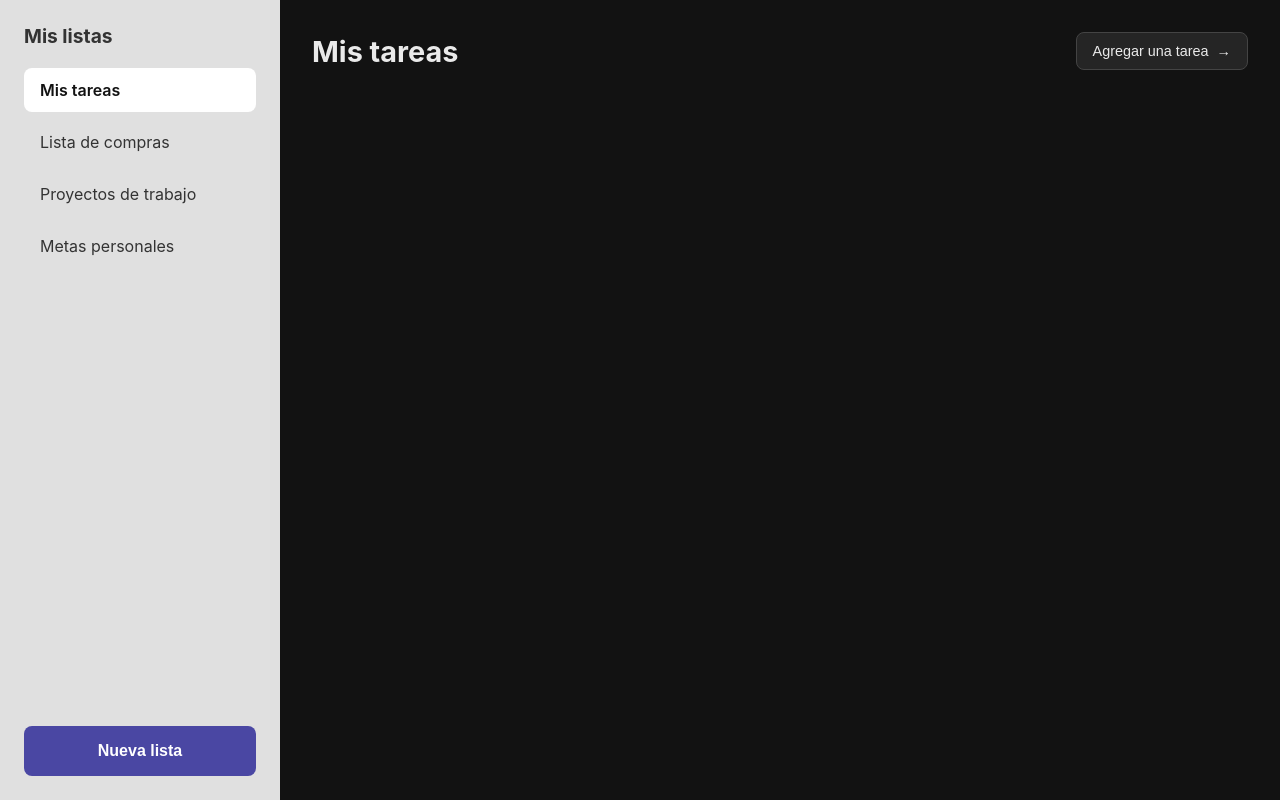
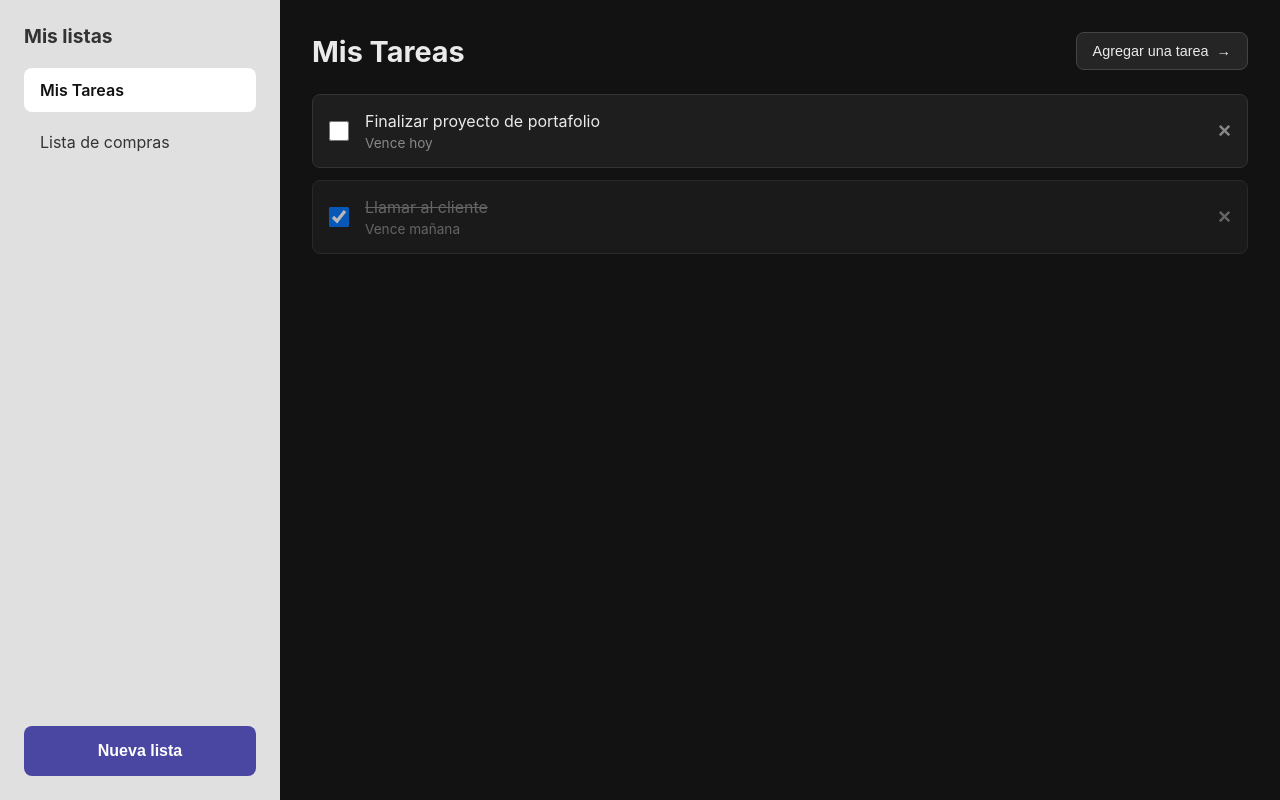
Before and after one commit to FranciscoGarc/mi-todo-list, a React (Vite) app: page / in a window 1280 px wide. Built offline with nearby package versions, Linux system fonts and the light colour scheme.

Commit message:
feat: listas y tareas unificadas balatro

```diff
--- a/src/App.jsx
+++ b/src/App.jsx
@@ -15,75 +15,108 @@ const initialTasks = [
 ];
 */
 
+const initialData = [
+    {
+        id: 1,
+        name: 'Mis Tareas',
+        tasks: [
+            { id: 101, title: 'Finalizar proyecto de portafolio', dueDate: 'Vence hoy', completed: false },
+            { id: 102, title: 'Llamar al cliente', dueDate: 'Vence mañana', completed: true },
+        ],
+    },
+    {
+        id: 2,
+        name: 'Lista de compras',
+        tasks: [
+            { id: 201, title: 'Leche', dueDate: 'Vence hoy', completed: false },
+            { id: 202, title: 'Pan', dueDate: 'Vence mañana', completed: false },
+            { id: 203, title: 'Huevos', dueDate: 'Vence en 2 días', completed: false },
+        ],
+    },
+];
+
 function App() {
-    // State to manage tasks
-    const [tasks, setTasks] = useState(() => {
-        const savedTasks = localStorage.getItem('tasks_v1');
-        if (savedTasks) {
-            return JSON.parse(savedTasks);
-        }else {
-            return [];
-        }
+    const [lists, setLists] = useState(() => {
+        const savedData = localStorage.getItem('todo_app_data_v2');
+        return savedData ? JSON.parse(savedData) : initialData;
+    });
+    const [activeListId, setActiveListId] = useState(() => {
+        const savedData = localStorage.getItem('todo_app_data_v2');
+        return savedData ? JSON.parse(savedData)[0]?.id : 1;
     });
     useEffect(() => {
-        localStorage.setItem('tasks_v1', JSON.stringify(tasks));
-    }, [tasks]);
-    const [isModalOpen, setIsModalOpen] = useState(false);
+        localStorage.setItem('todo_app_data_v2', JSON.stringify(lists));
+    }, [lists]);
+
+    const activeList = lists.find(list => list.id === activeListId) || lists[0];
+    const [isAddModalOpen, setIsAddModalOpen] = useState(false);
     const [editingTask, setEditingTask] = useState(null);
-    // Handlers for modal and task operations
-    const handleOpenModal = () => setIsModalOpen(true);
-    const handleCloseModal = () => setIsModalOpen(false);
-    // Handlers for editing tasks modal
-    const handleOpenEditModal = (task) => setEditingTask(task);
     const handleCloseEditModal = () => setEditingTask(null);
-
-    const handleAddTask = (newTask) => {
-        setTasks(prevTask => [newTask, ...prevTask]);
-    }
-    const handleToggleTask = (taskId) => {
-        setTasks(prevTasks =>
-            prevTasks.map(task => {
-                if (task.id === taskId) {
-                    return {...task, completed: !task.completed};
-                }
-                return task;
-            })
-        );
-    };
-    const handleDeleteTask = (taskId) => {
-        setTasks(prevTasks =>
-            prevTasks.filter(task => task.id !== taskId)
+    const handleAddTask = (newTaskData) => {
+        setLists(prevLists =>
+            prevLists.map(list =>
+                list.id === activeListId
+                    ? { ...list, tasks: [newTaskData, ...list.tasks] }
+                    : list
+            )
         );
     };
 
     const handleUpdateTask = (taskId, updatedData) => {
-        setTasks(prevTasks =>
-            prevTasks.map(task =>
-                task.id === taskId ? { ...task, ...updatedData } : task
+        setLists(prevLists =>
+            prevLists.map(list =>
+                list.id === activeListId
+                    ? { ...list, tasks: list.tasks.map(task => task.id === taskId ? { ...task, ...updatedData } : task) }
+                    : list
             )
         );
-        handleCloseEditModal(); // Cerramos el modal después de actualizar
+        handleCloseEditModal();
     };
 
+    const handleToggleTask = (taskId) => {
+        setLists(prevLists =>
+            prevLists.map(list =>
+                list.id === activeListId
+                    ? { ...list, tasks: list.tasks.map(task => task.id === taskId ? { ...task, completed: !task.completed } : task) }
+                    : list
+            )
+        );
+    };
+
+    const handleDeleteTask = (taskId) => {
+        setLists(prevLists =>
+            prevLists.map(list =>
+                list.id === activeListId
+                    ? { ...list, tasks: list.tasks.filter(task => task.id !== taskId) }
+                    : list
+            )
+        );
+    };
     return (
         <div className="app-container">
-            <Sidebar/>
+            <Sidebar
+                lists={lists}
+                activeListId={activeListId}
+                setActiveListId={setActiveListId}
+            />
             <TaskList
-                tasks={tasks}
-                onAddTaskClick={handleOpenModal}
+                activeList={activeList}
+                onAddTaskClick={() => setIsAddModalOpen(true)}
                 onToggleTask={handleToggleTask}
                 onDeleteTask={handleDeleteTask}
-                onEditTask={handleOpenEditModal}
+                onEditTask={(task) => setEditingTask(task)}
             />
-            {isModalOpen &&
-                <AddTaskModal onClose={handleCloseModal} onAddTask={handleAddTask} />}
-            {editingTask && (
+            {isAddModalOpen &&
+                <AddTaskModal
+                    onClose={() => setIsAddModalOpen(false)}
+                    onAddTask={handleAddTask}
+                />}
+            {editingTask &&
                 <EditTaskModal
                     task={editingTask}
-                    onClose={handleCloseEditModal}
+                    onClose={() => setEditingTask(null)}
                     onUpdateTask={handleUpdateTask}
-                />
-            )}
+                />}
         </div>
     );
 }
--- a/src/components/Sidebar.jsx
+++ b/src/components/Sidebar.jsx
@@ -1,16 +1,20 @@
 import './Sidebar.css'
 
-function Sidebar() {
+function Sidebar({ lists, activeListId, setActiveListId }) {
   return (
         <aside className="sidebar">
             <h2>Mis listas</h2>
             <ul className="sidebar-list">
-                <li className="active">Mis tareas</li>
-                <li>Lista de compras</li>
-                <li>Proyectos de trabajo</li>
-                <li>Metas personales</li>
+                {lists.map((list) => (
+                    <li
+                        key={list.id}
+                        className={list.id === activeListId ? 'active' : ''}
+                        onClick={() => setActiveListId(list.id)}
+                    >
+                        {list.name}
+                    </li>
+                ))}
             </ul>
-
             <button className="new-list-button">Nueva lista</button>
         </aside>
   );
--- a/src/components/TaskList.css
+++ b/src/components/TaskList.css
@@ -1,15 +1,13 @@
-/* src/components/TaskList.css */
-
 .task-list-container {
     flex-grow: 1;
     padding: 32px;
-    background-color: #121212; /* Mantenemos el fondo oscuro principal */
+    background-color: #121212;
 }
 
 .task-list-header {
     display: flex;
-    justify-content: space-between; /* Pone el título a la izquierda y el botón a la derecha */
-    align-items: center; /* Los alinea verticalmente en el centro */
+    justify-content: space-between;
+    align-items: center;
     margin-bottom: 24px;
 }
 
@@ -29,7 +27,7 @@
     cursor: pointer;
     display: flex;
     align-items: center;
-    gap: 8px; /* Espacio entre el texto y la flecha */
+    gap: 8px;
 }
 
 .tasks-ul {
@@ -71,7 +69,7 @@
 
 .task-item.completed .task-title {
     text-decoration: line-through;
-    color: #888; /* Cambia el color del texto tachado */
+    color: #888;
 }
 
 .task-item.completed {
@@ -85,10 +83,10 @@
     font-size: 1.4rem;
     font-weight: bold;
     cursor: pointer;
-    margin-left: auto; /* Alinea el botón a la derecha */
+    margin-left: auto;
     transition: color 0.2s;
 }
 
 .delete-button:hover {
-    color: #E57373; /* Cambia el color al pasar el mouse */
+    color: #E57373;
 }
--- a/src/components/TaskList.jsx
+++ b/src/components/TaskList.jsx
@@ -1,17 +1,20 @@
 import './TaskList.css'
-import  TaskItem from './TaskItem'
+import  TaskItem from './TaskItem.jsx'
 
-function TaskList({ tasks, onAddTaskClick, onToggleTask, onDeleteTask, onEditTask}) {
+function TaskList({ activeList, onAddTaskClick, onToggleTask, onDeleteTask, onEditTask}) {
+    if (!activeList){
+        return <div className="task-list-container">Selecciona una lista o crea una nueva</div>;
+    }
     return (
         <section className="task-list-container">
             <div className="task-list-header">
-                <h2>Mis tareas</h2>
+                <h2>{activeList.name}</h2>
                 <button className="add-task-button" onClick={onAddTaskClick}>
                     Agregar una tarea <span className="arrow">→</span>
                 </button>
             </div>
             <ul className="tasks-ul">
-                {tasks.map(task => (
+                {activeList.tasks.map(task => (
                     <TaskItem
                         key={task.id}
                         task={task}
--- a/src/index.css
+++ b/src/index.css
@@ -1,18 +1,14 @@
-/* src/index.css */
-
-/* Reseteo básico y configuración del modelo de caja */
 * {
   margin: 0;
   padding: 0;
   box-sizing: border-box;
 }
 
-/* Estilos generales del cuerpo de la página */
 body {
   font-family: -apple-system, BlinkMacSystemFont, 'Segoe UI', Roboto, Oxygen,
   Ubuntu, Cantarell, 'Open Sans', 'Helvetica Neue', sans-serif;
-  background-color: #121212; /* Un fondo oscuro */
-  color: #EAEAEA; /* Un color de texto claro */
+  background-color: #121212;
+  color: #EAEAEA;
   -webkit-font-smoothing: antialiased;
   -moz-osx-font-smoothing: grayscale;
 }
```
